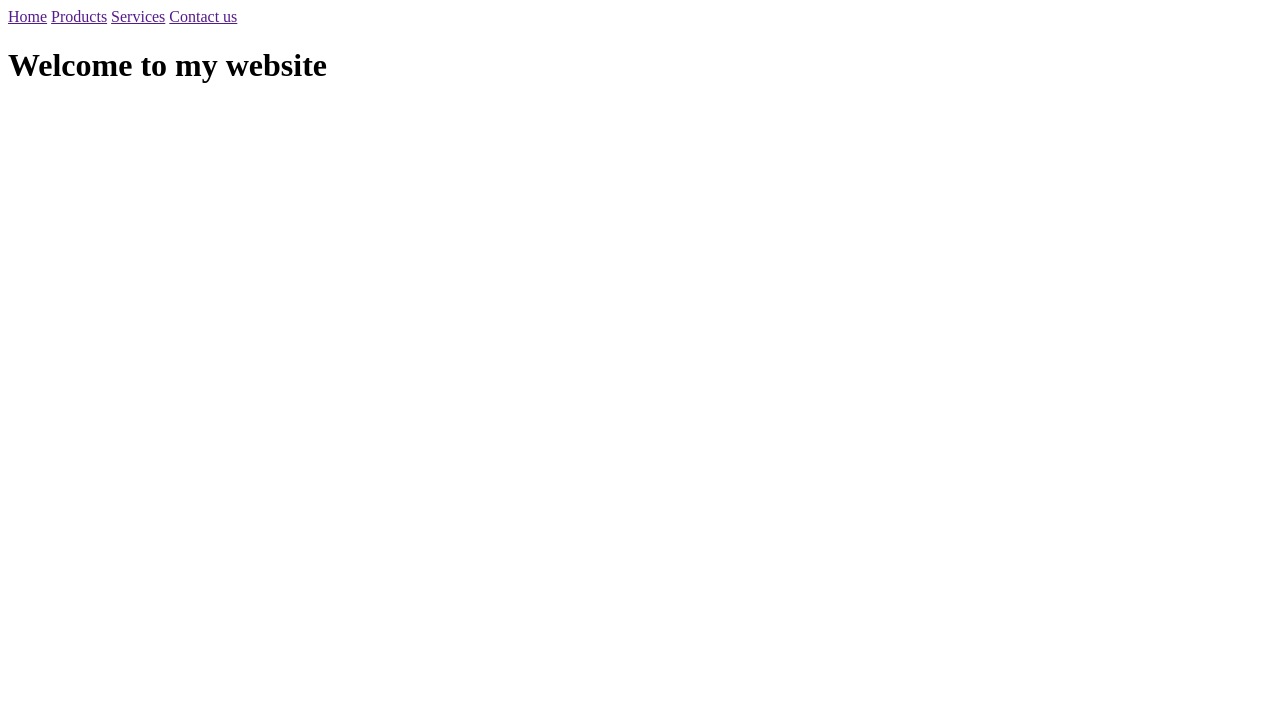
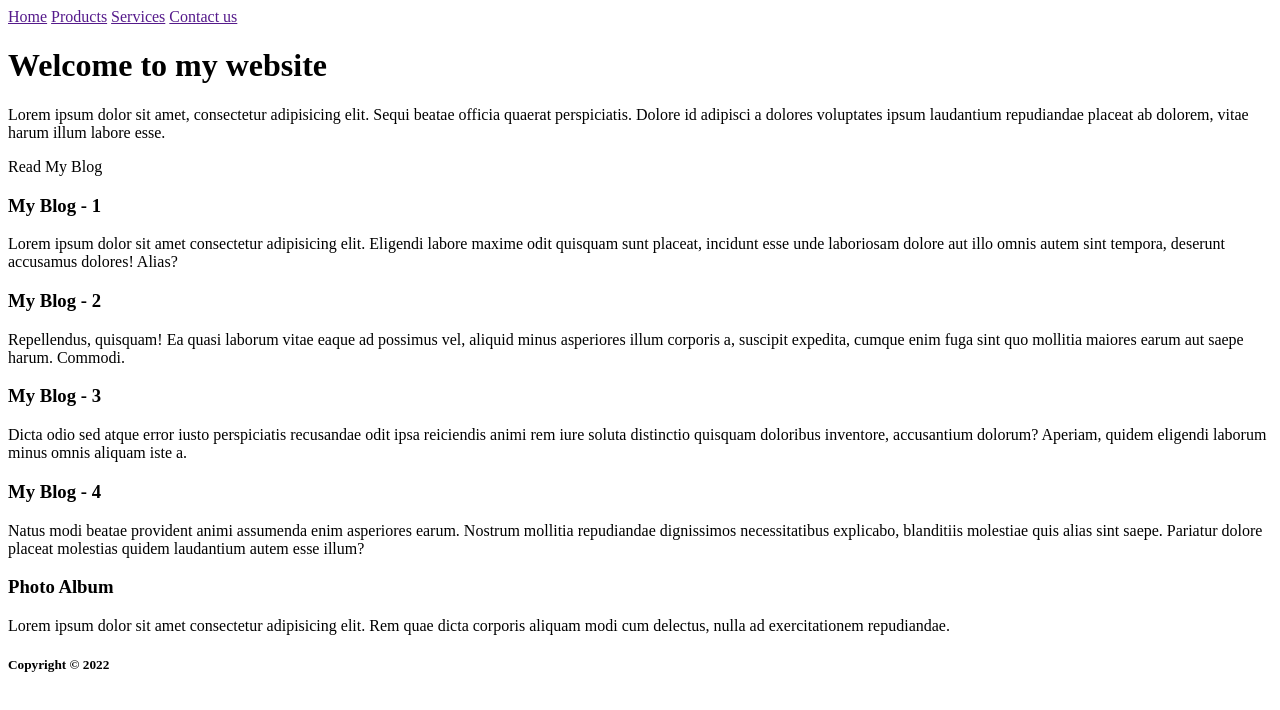
Before and after one commit to smajumdar927/Responsive-web-layout, a website: page semantic.html in a window 1280 px wide. Drawn offline with Linux system fonts and the light colour scheme.

Commit message:
Module-06-02 done

```diff
--- a/semantic.html
+++ b/semantic.html
@@ -10,15 +10,55 @@
 
 <body>
 
-    <div class="header">
-        <a href="">Home</a>
-        <a href="">Products</a>
-        <a href="">Services</a>
-        <a href="">Contact us</a>
+    <header class="header">
+        <nav>
+            <a href="">Home</a>
+            <a href="">Products</a>
+            <a href="">Services</a>
+            <a href="">Contact us</a>
+        </nav>
         <h1>
             Welcome to my website
         </h1>
-    </div>
+        <p>Lorem ipsum dolor sit amet, consectetur adipisicing elit. Sequi beatae officia quaerat perspiciatis. Dolore
+            id adipisci a dolores voluptates ipsum laudantium repudiandae placeat ab dolorem, vitae harum illum labore
+            esse.</p>
+    </header>
+    <section>
+        <header class="sec-header">Read My Blog</header>
+        <article class="blog">
+            <h3>My Blog - 1</h3>
+            <p>Lorem ipsum dolor sit amet consectetur adipisicing elit. Eligendi labore maxime odit quisquam sunt
+                placeat, incidunt esse unde laboriosam dolore aut illo omnis autem sint tempora, deserunt accusamus
+                dolores! Alias?</p>
+        </article>
+        <article>
+            <h3>My Blog - 2</h3>
+            <p>Repellendus, quisquam! Ea quasi laborum vitae eaque ad possimus vel, aliquid minus asperiores illum
+                corporis a, suscipit expedita, cumque enim fuga sint quo mollitia maiores earum aut saepe harum.
+                Commodi.</p>
+        </article>
+        <article>
+            <h3>My Blog - 3</h3>
+            <p>Dicta odio sed atque error iusto perspiciatis recusandae odit ipsa reiciendis animi rem iure soluta
+                distinctio quisquam doloribus inventore, accusantium dolorum? Aperiam, quidem eligendi laborum minus
+                omnis aliquam iste a.</p>
+        </article>
+        <article>
+            <h3>My Blog - 4</h3>
+            <p>Natus modi beatae provident animi assumenda enim asperiores earum. Nostrum mollitia repudiandae
+                dignissimos necessitatibus explicabo, blanditiis molestiae quis alias sint saepe. Pariatur dolore
+                placeat molestias quidem laudantium autem esse illum?</p>
+        </article>
+    </section>
+    <section class="sec-header">
+        <h3>Photo Album</h3>
+        <p>Lorem ipsum dolor sit amet consectetur adipisicing elit. Rem quae dicta corporis aliquam modi cum delectus,
+            nulla ad exercitationem repudiandae.</p>
+    </section>
+    <footer class="footer">
+        <h5>Copyright &copy 2022</h5>
+    </footer>
 </body>
 
 </html>
```
